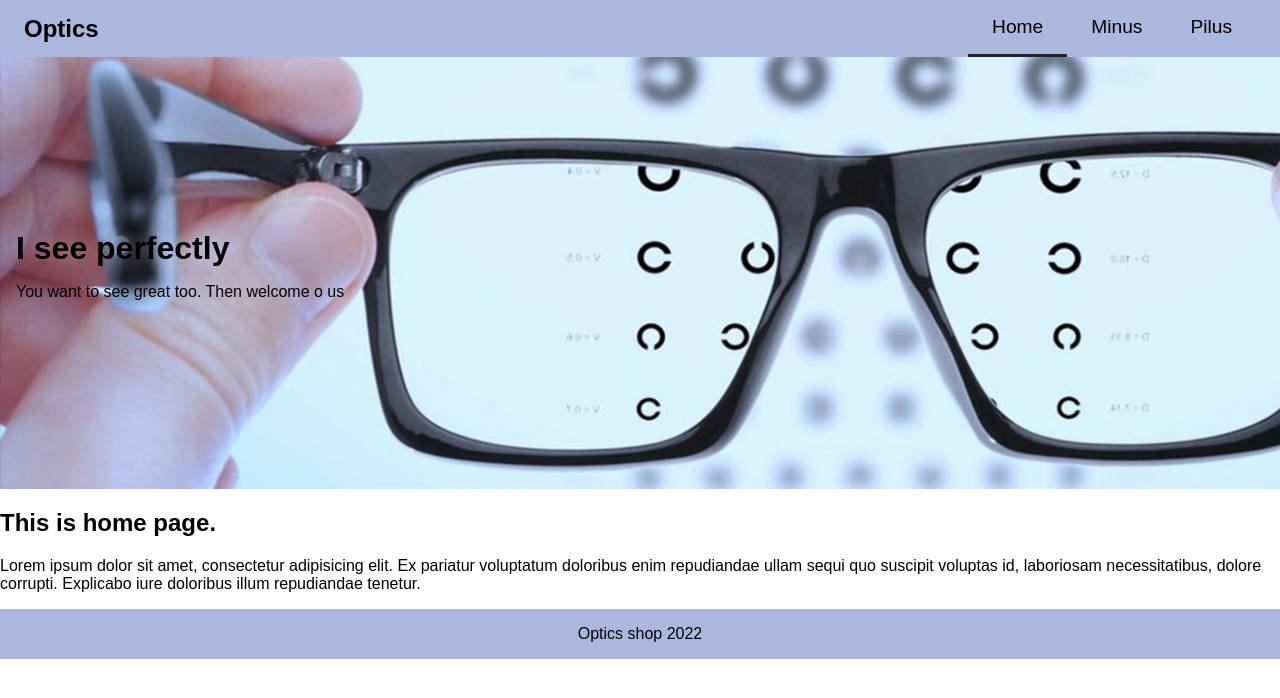
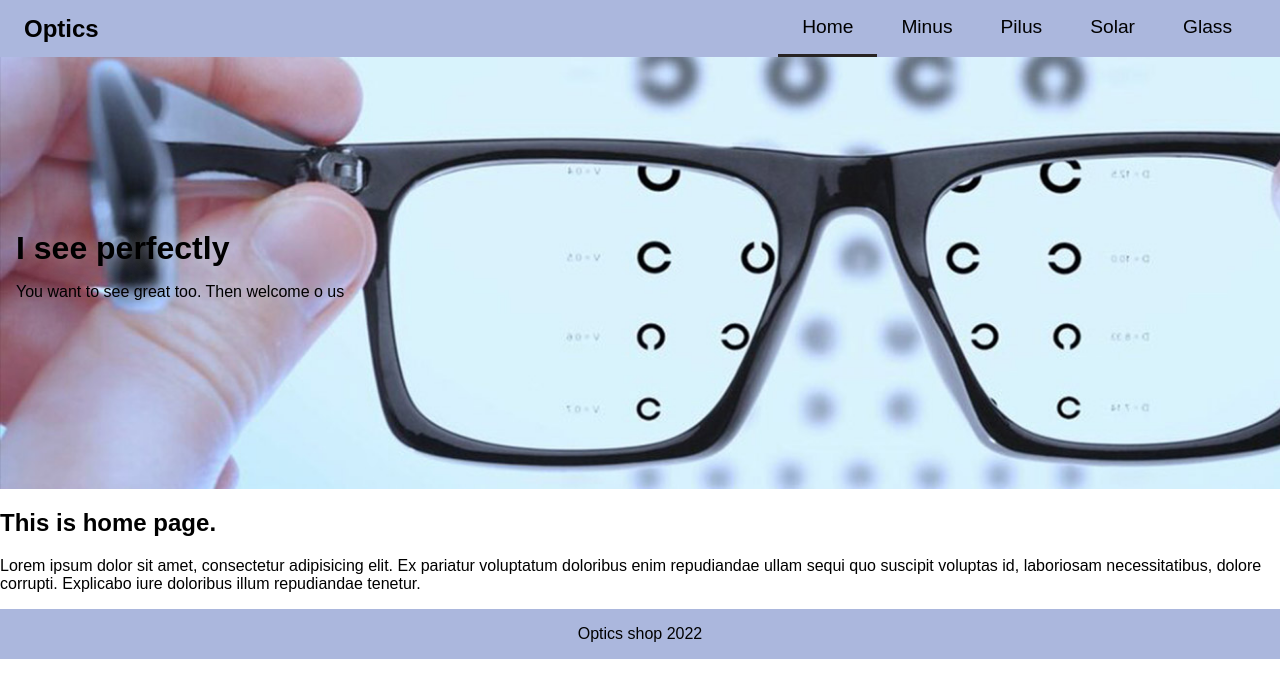
Before and after one commit to yryskulKuttubaeva/diploma, a React (Create React App) app: page / in a window 1280 px wide. Shown: the top 698 px of the page. Built offline with nearby package versions, Linux system fonts and the light colour scheme; a web font is replaced by a local one.

Commit message:
add coom Navitem

```diff
--- a/src/App.js
+++ b/src/App.js
@@ -17,10 +17,10 @@ function App() {
 
       <Routes>
         <Route path="/" element={<Home />} />
+        <Route path="/minus" element={<Minus />} />
+        <Route path="/pilus" element={<Pilus />} />
         <Route path="/glass" element={<Glass />} />
         <Route path="/solar" element={<Solar />} />
-        <Route path="/minus" element={<Minus />} />
-        <Route path="/pilus" element={<Pilus />} />
       </Routes>
 
       <Footer />
--- a/src/components/Nav/Nav.js
+++ b/src/components/Nav/Nav.js
@@ -10,6 +10,10 @@ function Nav() {
         <NavItem url="/">Home</NavItem>
         <NavItem url="/minus">Minus</NavItem>
         <NavItem url="/pilus">Pilus</NavItem>
+        <NavItem url="./solar">Solar</NavItem>
+        <NavItem url="./glass">Glass</NavItem>
+
+
       </ul>
     </nav>
   );
```
